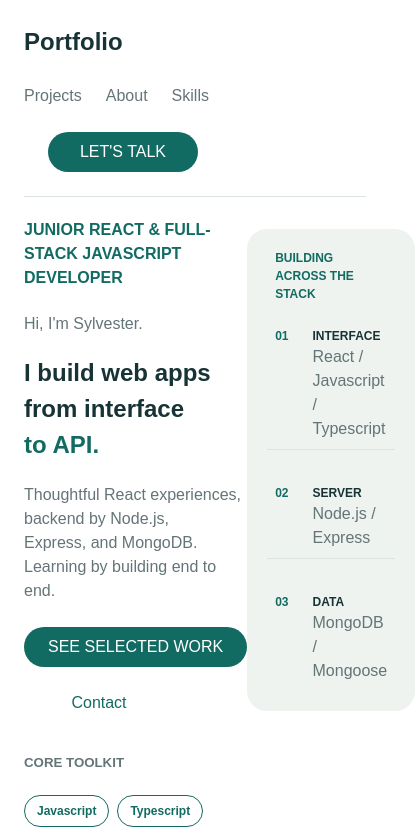
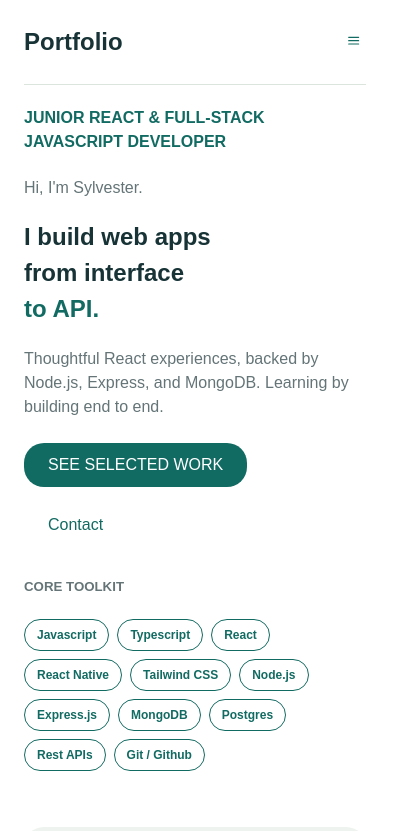
Before and after one commit to k4kojo/portfolio, a React (Vite) app: page / in a window 390 px wide. Shown: the top 831 px of the page, 415 px wide, since content can reach past the window. Built offline with nearby package versions, Linux system fonts and the light colour scheme.

Commit message:
feat: enhance responsive design for Header and Main components; update button functionality and styling; refine HeroLeft content and layout

```diff
--- a/src/App.css
+++ b/src/App.css
@@ -1,5 +1,5 @@
 .app {
   max-width: 1120px;
   margin: 0 auto;
-  padding: 24px;
+  padding: 24px 24px 0;
 }
--- a/src/components/Header.css
+++ b/src/components/Header.css
@@ -34,3 +34,22 @@
 .site-header a:focus-visible {
   color: var(--teal);
 }
+
+@media (max-width: 768px) {
+  .site-header .menu-toggle {
+    border: none;
+    background: none;
+    color: var(--teal);
+    display: block;
+  }
+  .site-header nav {
+    display: none;
+  }
+
+  .site-header nav.navigation--open {
+    display: flex;
+    width: 100%;
+    flex-direction: column;
+    align-items: flex-start;
+  }
+}
--- a/src/components/Header.tsx
+++ b/src/components/Header.tsx
@@ -1,22 +1,40 @@
-import React from 'react';
+import React, { useState } from 'react';
 
 import Button from './shared/Button';
 
 import './Header.css';
+import { FiCrosshair, FiMenu } from 'react-icons/fi';
+import { FaCross } from 'react-icons/fa';
 
 const Header = () => {
+  const [menuOpen, setMenuOpen] = useState(false);
+
   return (
-    <div className="site-header">
+    <header className="site-header">
       <a className="brand" href="#">
         Portfolio
       </a>
-      <nav aria-label="Main Navigation">
+      <button
+        className="menu-toggle"
+        type="button"
+        aria-expanded={menuOpen}
+        aria-controls="main-navigation"
+        onClick={() => setMenuOpen((open) => !open)}
+      >
+        {menuOpen ? 'X' : <FiMenu />}
+      </button>
+      <nav
+        id="main-navigation"
+        className={menuOpen ? 'navigation navigation--open' : 'navigation'}
+        aria-label="Main Navigation"
+        onClick={() => setMenuOpen(false)}
+      >
         <a href="#projects">Projects</a>
         <a href="#about">About</a>
         <a href="#skills">Skills</a>
-        <Button name="LET'S TALK" />
+        {!menuOpen && <Button name="LET'S TALK" href="#contact" />}
       </nav>
-    </div>
+    </header>
   );
 };
 
--- a/src/components/HeroLeft.tsx
+++ b/src/components/HeroLeft.tsx
@@ -14,12 +14,12 @@ const HeroLeft = () => {
         <span>to API.</span>
       </h1>
       <p>
-        Thoughtful React experiences, backend by Node.js,
-        <br /> Express, and MongoDB. Learning by building end to end.
+        Thoughtful React experiences, backed by Node.js, Express, and MongoDB.
+        Learning by building end to end.
       </p>
       <div className="hero-actions">
-        <Button name="SEE SELECTED WORK" />
-        <Button name="Contact" inverted />
+        <Button name="SEE SELECTED WORK" href="#projects" />
+        <Button name="Contact" href="#contact" inverted />
       </div>
       <div className="core-toolkit">
         <h5>CORE TOOLKIT</h5>
--- a/src/components/Main.css
+++ b/src/components/Main.css
@@ -1,3 +1,7 @@
+main {
+  margin-bottom: 24px;
+  border-bottom: 1px solid var(--stroke);
+}
 .hero {
   margin: 0 auto;
   padding-bottom: 24px;
@@ -5,3 +9,10 @@
   justify-content: space-between;
   border-bottom: 1px solid var(--stroke);
 }
+
+@media (max-width: 768px) {
+  .hero {
+    flex-direction: column;
+    gap: 24px;
+  }
+}
--- a/src/components/Projects.css
+++ b/src/components/Projects.css
@@ -1,8 +1,3 @@
-.projects {
-  border-bottom: 1px solid var(--stroke);
-  margin-bottom: 24px;
-}
-
 .project-content {
   display: flex;
   flex-direction: column;
--- a/src/components/Projects.tsx
+++ b/src/components/Projects.tsx
@@ -15,16 +15,6 @@ type ProjectProps = {
 };
 
 const dummyProjects: ProjectProps[] = [
-  {
-    name: 'Job Application Tracker',
-    project_description:
-      'Track job applications, interviews, and follow-ups in one place.',
-    status: 'IN PROGRESS',
-    stack: ['React', 'TypeScript', 'Node.js', 'PostgreSQL'],
-    image:
-      'https://images.unsplash.com/photo-1772588627342-5ec373e236d8?q=80&w=1740&auto=format&fit=crop&ixlib=rb-4.1.0&ixid=NHwxMjA3fDA%3D',
-    repo: 'https://github.com/k4kojo/react-project-frontend',
-  },
   {
     name: 'Movie App',
     project_description:
--- a/src/components/shared/Button.css
+++ b/src/components/shared/Button.css
@@ -1,29 +1,32 @@
-button {
+.button {
+  display: inline-flex;
+  align-items: center;
+  justify-content: center;
+  min-height: 44px;
+  padding: 0 24px;
+  border: 0;
+  border-radius: 20px;
   background: var(--teal);
   color: var(--paper);
-  width: 150px;
-  height: 40px;
-  border: none;
-  border-radius: 20px;
-  margin-left: 24px;
   font: inherit;
+  text-decoration: none;
   cursor: pointer;
 }
 
-button:hover {
+.button:hover {
   background: #0d514a;
 }
 
-button:focus-visible {
+.button:focus-visible {
   outline: 2px solid var(--teal);
   outline-offset: 4px;
 }
 
-button.button-inverted {
-  background-color: transparent;
+.button.button-inverted {
+  background: transparent;
   color: var(--teal);
 }
 
-button.button-inverted:hover {
-  border: 1px solid;
+.button.button-inverted:hover {
+  background: var(--mint);
 }
--- a/src/components/shared/Button.tsx
+++ b/src/components/shared/Button.tsx
@@ -7,11 +7,18 @@ type ButtonProp = {
   style?: CSSProperties;
   inverted?: boolean;
   href?: string;
+  onClick?: () => void;
 };
 
-const Button = ({ name, style, inverted }: ButtonProp) => {
-  return (
-    <button className={inverted ? 'button-inverted' : 'button'} style={style}>
+const Button = ({ name, style, inverted, href, onClick }: ButtonProp) => {
+  const className = inverted ? 'button button-inverted' : 'button';
+
+  return href ? (
+    <a className={className} href={href} style={style}>
+      {name}
+    </a>
+  ) : (
+    <button className={className} type="button" style={style} onClick={onClick}>
       {name}
     </button>
   );
```
